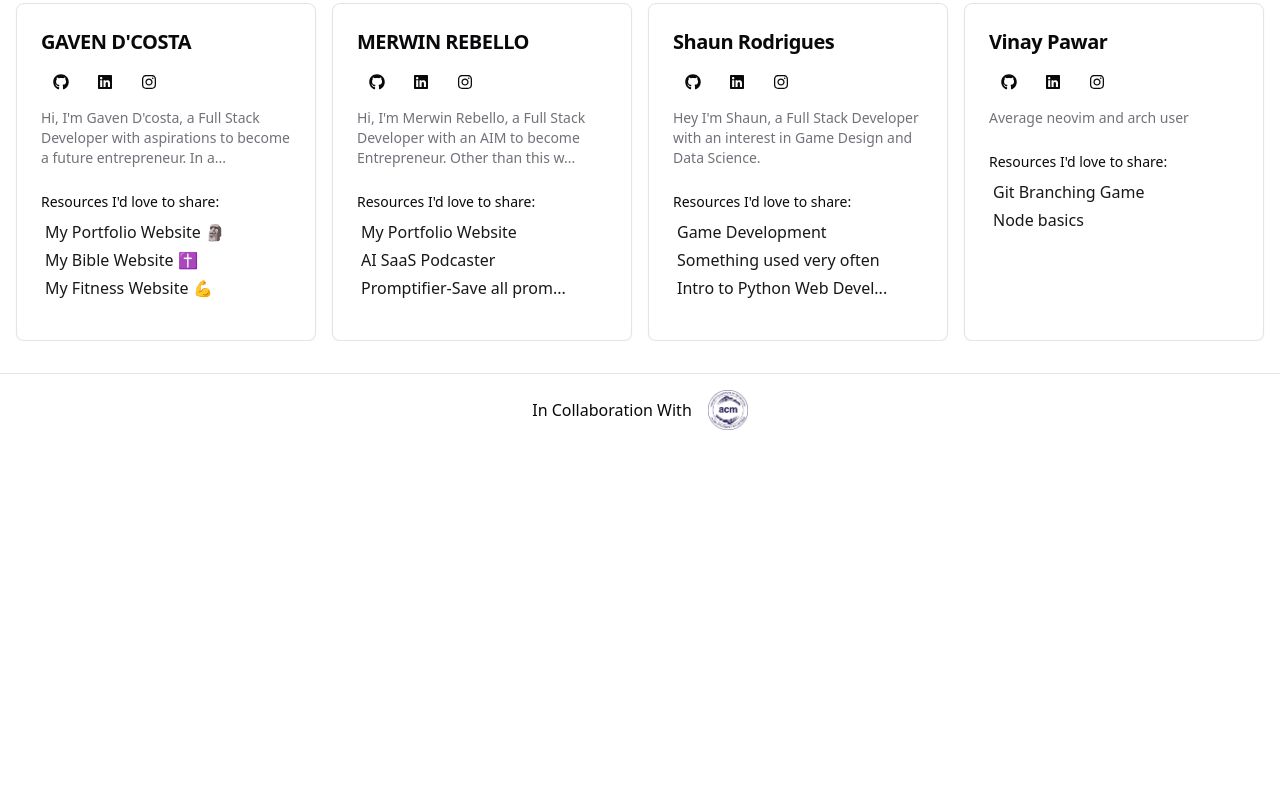
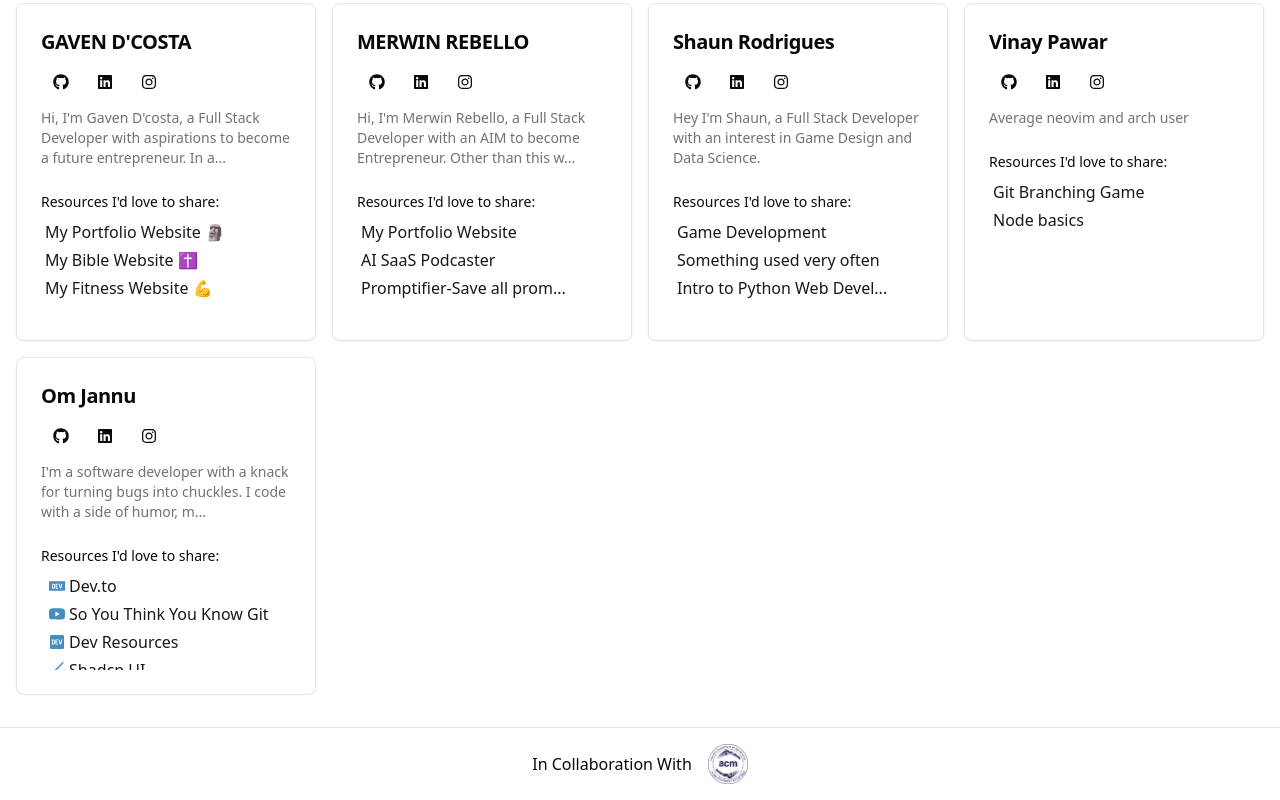
Before and after one commit to TYPESAFE-RUSTY/contribute-to-this-repo, a Next.js app: page / in a window 1280 px wide. Shown: the part 883-1683 px from the top of the page. Before the commit the page ends 1329 px from the top, so only its background shows below. Built offline with nearby package versions, Linux system fonts and the light colour scheme.

Commit message:
added my data in datastore

```diff
--- a/src/DataStore.ts
+++ b/src/DataStore.ts
@@ -1,6 +1,7 @@
 import { GoDot } from "react-icons/go";
 import { Card } from "./types";
-import { SiGodotengine } from "react-icons/si";
+import { SiDevdotto, SiGodotengine, SiMagic, SiShadcnui, SiVercel, SiYoutube } from "react-icons/si";
+import { FaDev } from "react-icons/fa6";
 export const data: Card[] = [
   {
     name: "Gaurav",
@@ -229,4 +230,54 @@ export const data: Card[] = [
       }
     ]
   },
+  {
+    name: "Om Jannu",
+    description: "I'm a software developer with a knack for turning bugs into chuckles. I code with a side of humor, making your projects both functional and fun.",
+    resources: [
+      {
+        name: "Dev.to",
+        url: "https://dev.to/",
+        icon:SiDevdotto
+      },
+      {
+        name: "So You Think You Know Git",
+        url: "hhttps://www.youtube.com/watch?v=aolI_Rz0ZqY",
+        icon:SiYoutube
+      },
+      {
+        name: "Dev Resources",
+        url: "https://devresourc.es/",
+        icon:FaDev
+      },
+      {
+        name: "Shadcn UI",
+        url: "https://ui.shadcn.com/",
+        icon: SiShadcnui
+      },
+      {
+        name: "Magic UI",
+        url: "https://magicui.design/",
+        icon: SiMagic
+      },
+      {
+        name: "Vercel",
+        url: "https://vercel.com/home/",
+        icon: SiVercel
+      }
+    ],
+    socials: [
+      {
+        name: "github",
+        url: "https://github.com/Vinay4912"
+      },
+      {
+        name: "linkedin",
+        url: "https://www.linkedin.com/in/vinay-pawar-a5613327a/"
+      },
+      {
+        name: "instagram",
+        url: "https://www.instagram.com/v_i_nay._.20/"
+      }
+    ]
+  },
 ];
```
